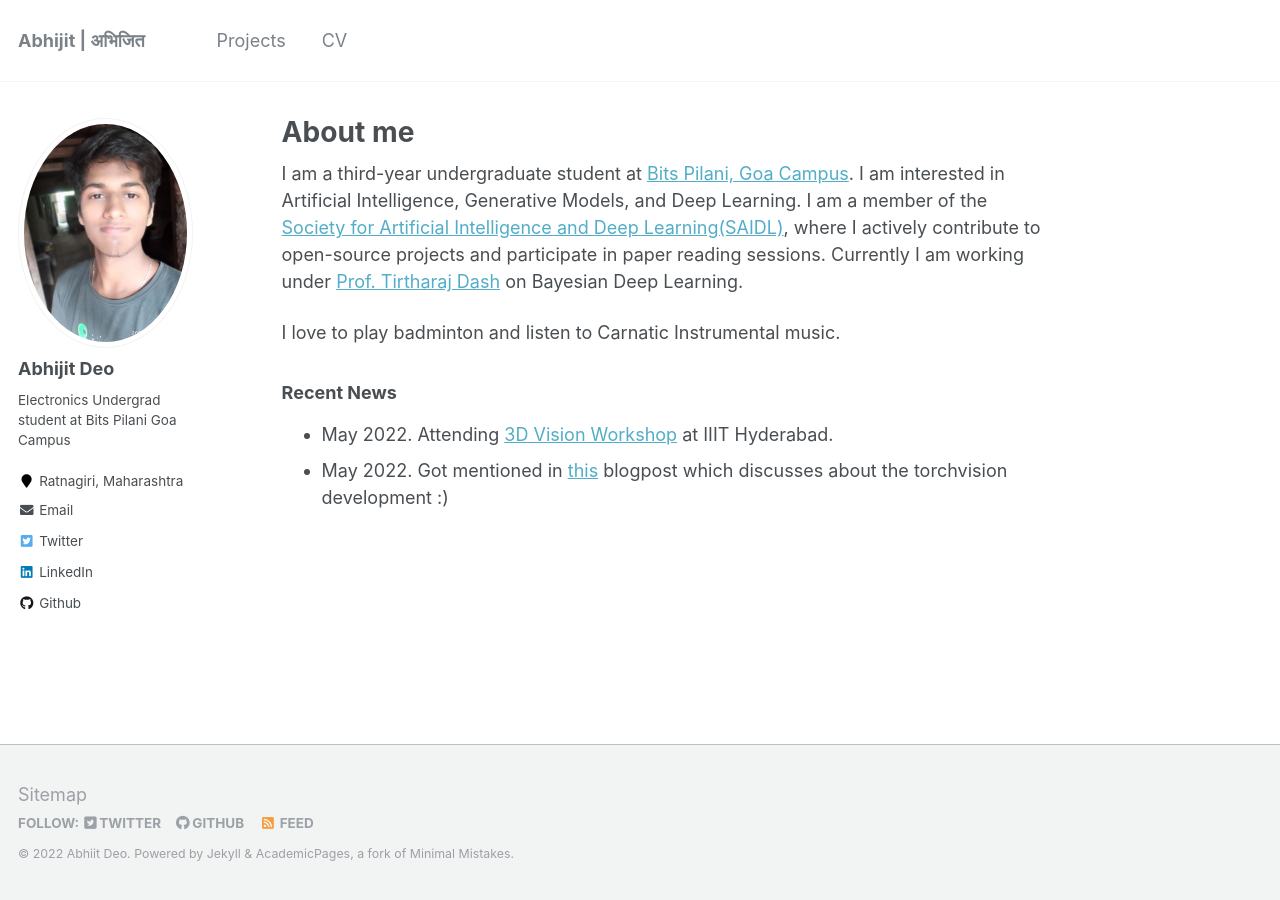
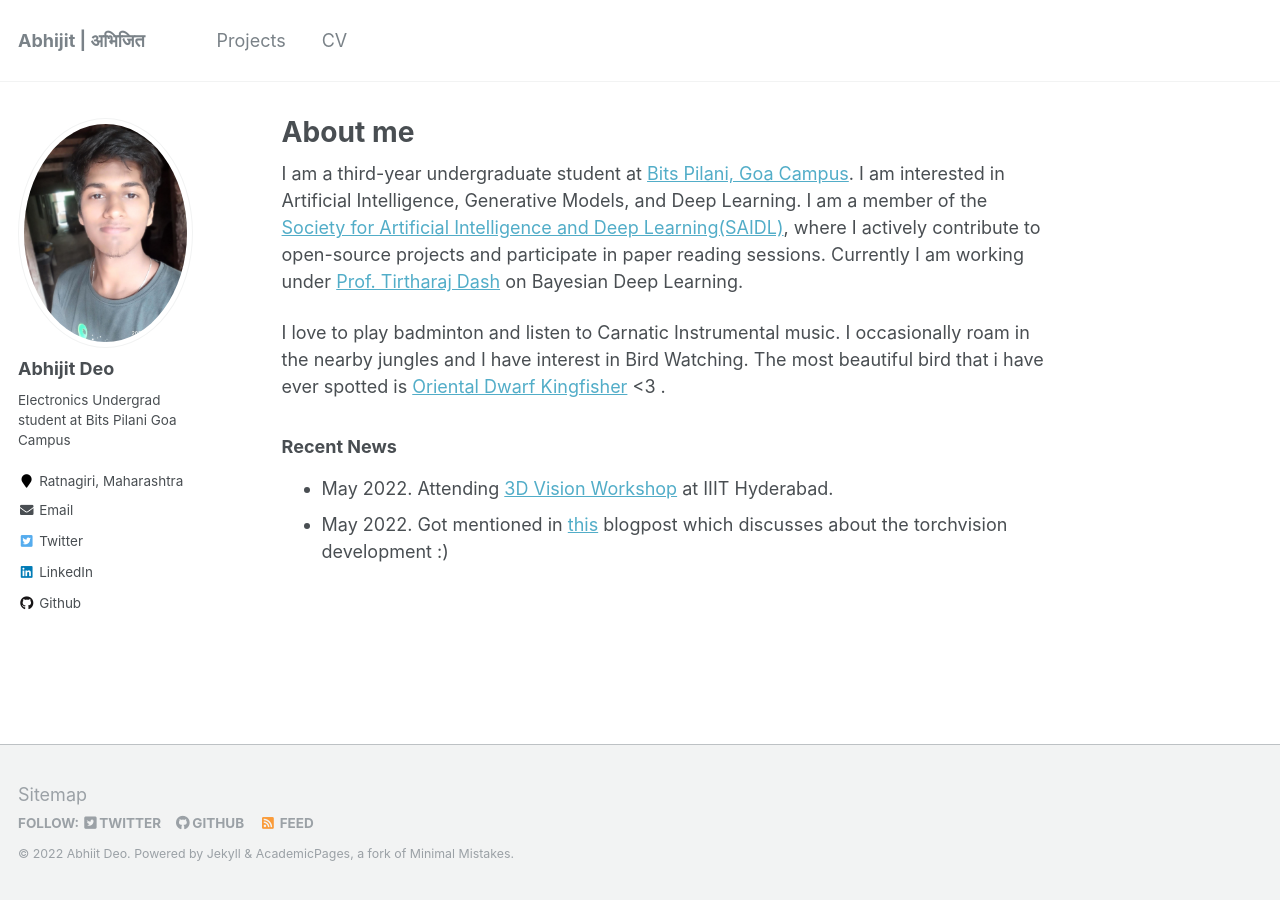
Before and after one commit to abhi-glitchhg/abhi-glitchhg.github.io, a Jekyll site: the page built from _pages/about.md, in a window 1280 px wide. Built offline with Jekyll 4.4.1, drawn with Linux system fonts in a browser that asks for light colours.

Commit message:
added hobbies in the description and latest updated date for cv

```diff
--- a/_pages/about.md
+++ b/_pages/about.md
@@ -10,7 +10,7 @@ redirect_from:
 
 I am a third-year undergraduate student at [Bits Pilani, Goa Campus](https://www.bits-pilani.ac.in/Goa/). I am interested in Artificial Intelligence, Generative Models, and Deep Learning. I am a member of the [Society for Artificial Intelligence and Deep Learning(SAIDL)](https://www.saidl.in/), where I actively contribute to open-source projects and participate in paper reading sessions. Currently I am working under [Prof. Tirtharaj Dash](https://www.bits-pilani.ac.in/goa/tirtharaj/profile) on Bayesian Deep Learning.
 
-I love to play badminton and listen to Carnatic Instrumental music.
+I love to play badminton and listen to Carnatic Instrumental music. I occasionally roam in the nearby jungles and I have interest in Bird Watching. The most beautiful bird that i have ever spotted is [Oriental Dwarf Kingfisher](https://en.wikipedia.org/wiki/Oriental_dwarf_kingfisher) <3 .
 
 
 
```
Also changed, not shown: _pages/cv.md (+1 -0 lines).
